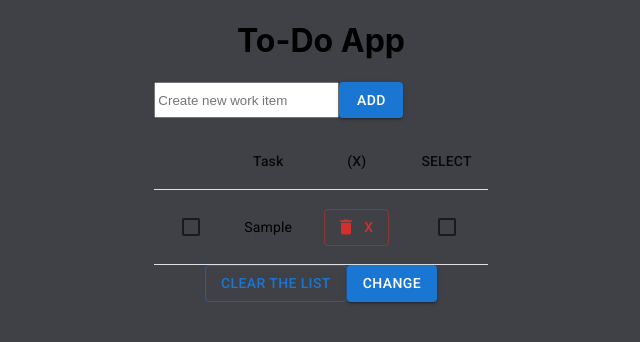
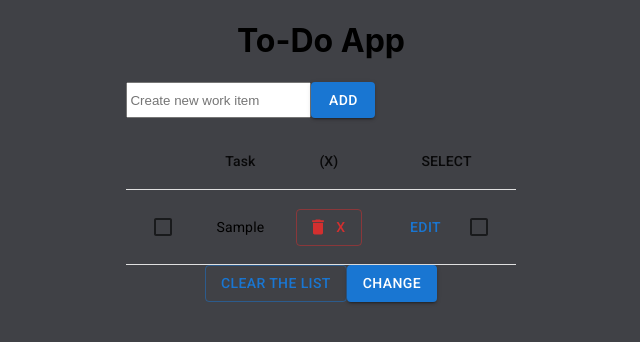
Before and after one commit to techinWong/todo_app, a React (Create React App) app: page / in a window 1280 px wide. Both pictures are taken after typing "Sample" into the empty fields and a click on the button "ADD". Shown: the top 342 px of the page, without its empty margins (319-959 px from the left). Built offline with nearby package versions, Linux system fonts and the light colour scheme.

Commit message:
Can Edit and Update Item
Can Edit and Update Item

```diff
--- a/src/AppItems.js
+++ b/src/AppItems.js
@@ -42,16 +42,30 @@ class AppItems extends React.Component {
                 <TableCell>
                     <Button className="remove" onClick={this.props.deleteItems.bind(this, index)} variant="outlined" color="error" startIcon={<DeleteIcon />}>X</Button>
                 </TableCell>
-                <TableCell align="center"><Checkbox onClick={this.props.selectItems.bind(this,index)} checked={item.select}/></TableCell>
+                <TableCell align="center"><Button onClick={this.props.setEdit.bind(this,index)}>EDIT</Button><Checkbox onClick={this.props.selectItems.bind(this,index)} checked={item.select}/></TableCell>
             </TableRow>
         });
 
-        return (
-            <TableContainer className="taskTable" >
-                {tableHeader}
-                {list}
-            </TableContainer>
-        )
+        if(this.props.edit){
+            const editIndex = this.props.editIndex
+            return (
+                    <div>
+                            <label htmlFor="fname">Edit Item:</label><br />
+                            <input type="text" id="fname" name="fname" onChange={this.props.handleEditItem.bind(this)}defaultValue={this.props.items[editIndex].title} /><br />
+                            <Button onClick={this.props.updateItem.bind(this,editIndex)}>UPDATE</Button>
+                            <Button>CANCEL</Button>
+                    </div>
+
+            )
+        }
+        else{
+            return (
+                <TableContainer style={{width:"100"}}className="taskTable" >
+                    {tableHeader}
+                    {list}
+                </TableContainer>
+            )
+        }
     }
 }
 export default AppItems;
--- a/src/ControlElement.js
+++ b/src/ControlElement.js
@@ -21,7 +21,10 @@ class ControlElement extends React.Component{
 
         this.state = {
             items: items,
-            newItem: {}
+            newItem: {},
+            edit:false,
+            editIndex:'',
+            editItem:''
         }
 
         this.clear = this.clear.bind(this);
@@ -31,11 +34,27 @@ class ControlElement extends React.Component{
         this.completeItems = this.completeItems.bind(this);
         this.selectItems = this.selectItems.bind(this);
         this.changeItems = this.changeItems.bind(this);
+        this.setEdit = this.setEdit.bind(this);
+        this.handleEditItem = this.handleEditItem.bind(this);
+        this.updateItem = this.updateItem.bind(this);
+    }
 
+    handleEditItem(e){
+        this.setState({editItem:e.target.value})
+    }
+
+    updateItem(index){
+        const item=this.state.items
+        item[index].title = this.state.editItem
+        this.setState({items:item , edit:false})
     }
 
     clear(){
         this.setState({ items: []});
+    }
+
+    setEdit(index){
+        this.setState({edit:true , editIndex:index})
     }
 
     selectItems(index){
@@ -113,6 +132,11 @@ class ControlElement extends React.Component{
                     deleteItems={this.deleteItems}
                     completeItems={this.completeItems}
                     selectItems={this.selectItems}
+                    setEdit={this.setEdit}
+                    edit={this.state.edit}
+                    editIndex={this.state.editIndex}
+                    handleEditItem={this.handleEditItem}
+                    updateItem={this.updateItem}
                 />
                 <Button className="clear" onClick={this.clear} variant="outlined">Clear the List</Button>
                 <Button className="change" variant="contained" onClick={this.changeItems}>Change</Button>
```
